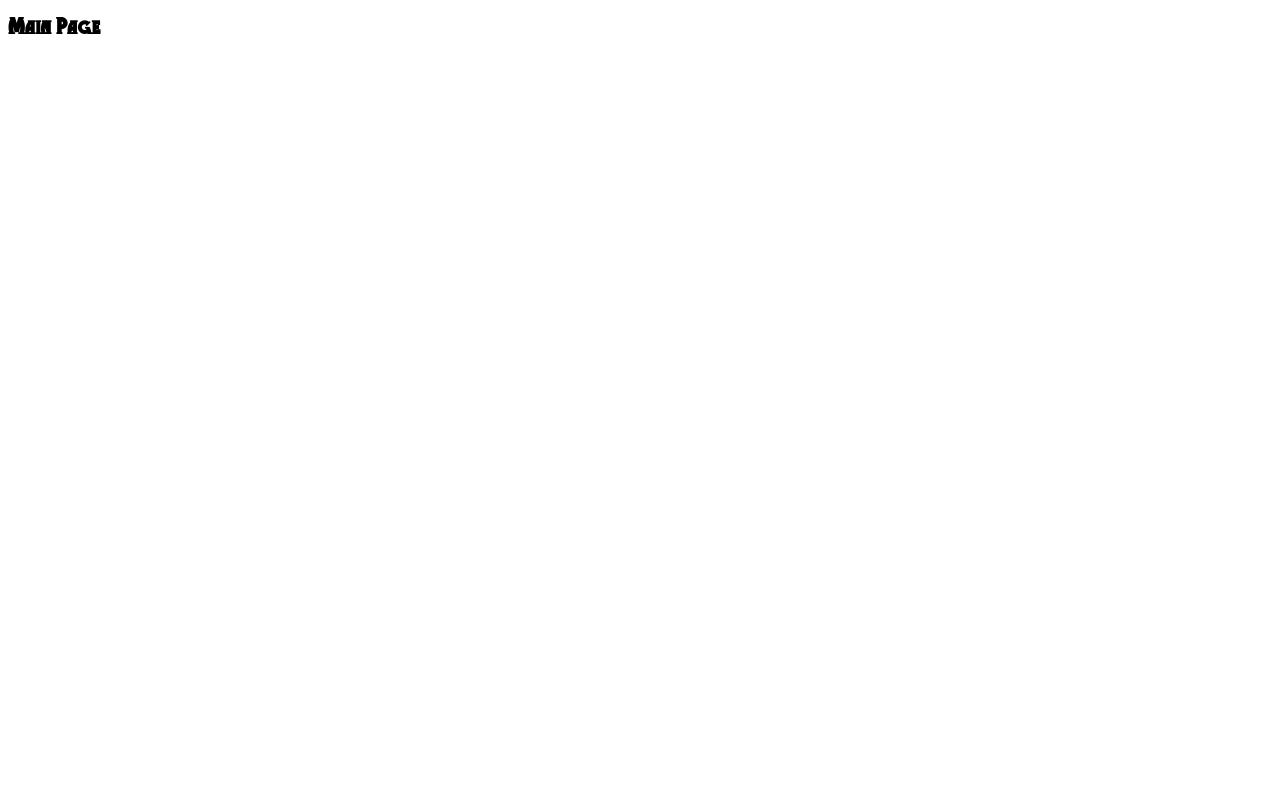
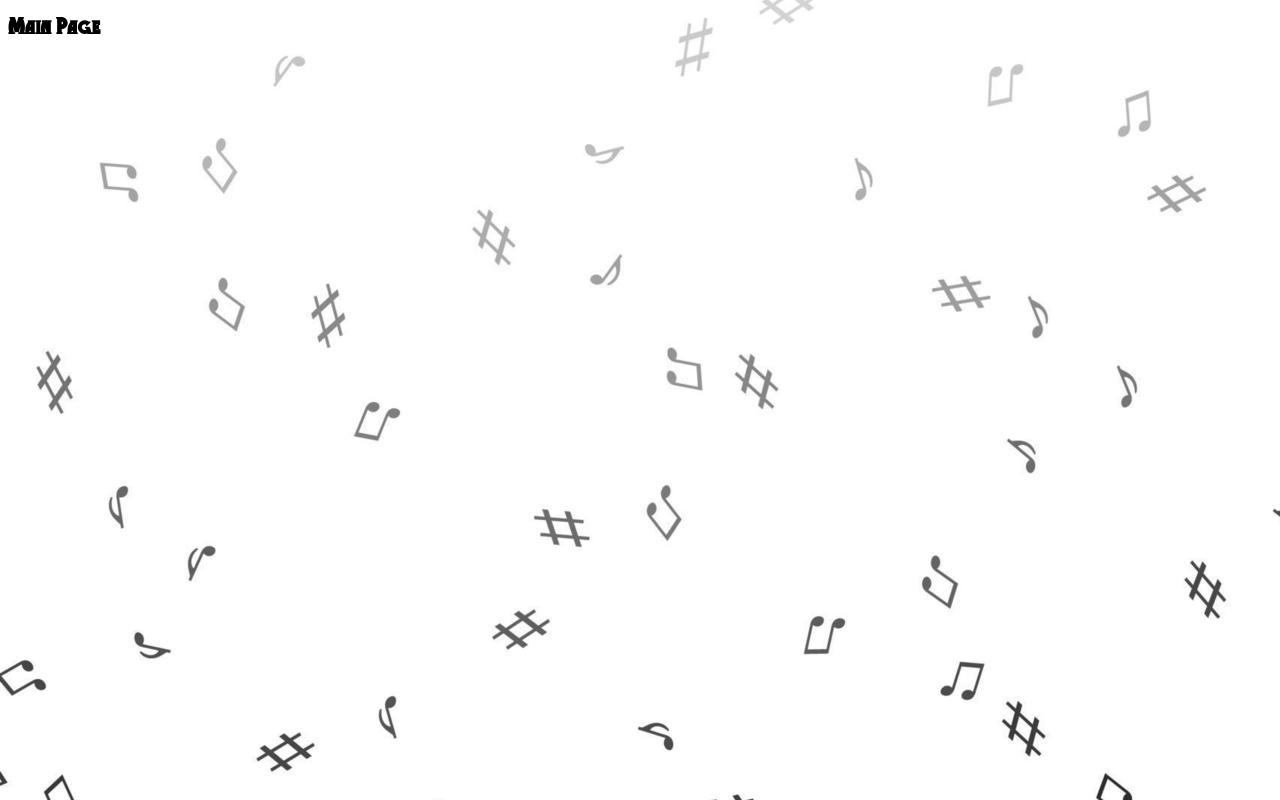
Before and after one commit to OKitel/eCommerceApp, a React (Vite) app: page / in a window 1280 px wide. Built offline with nearby package versions, Linux system fonts and the light colour scheme.

Commit message:
feat: add background image

```diff
--- a/src/styles.scss
+++ b/src/styles.scss
@@ -7,3 +7,8 @@ html {
   font-family: "GramophoneNF";
   src: url(./assets/fonts/gramophone/GramophoneNF.ttf);
 }
+
+body {
+  background-image: url(./assets/texture.jpg);
+  background-repeat: no-repeat;
+}
```
Also changed, not shown: src/assets/texture.jpg (added).
